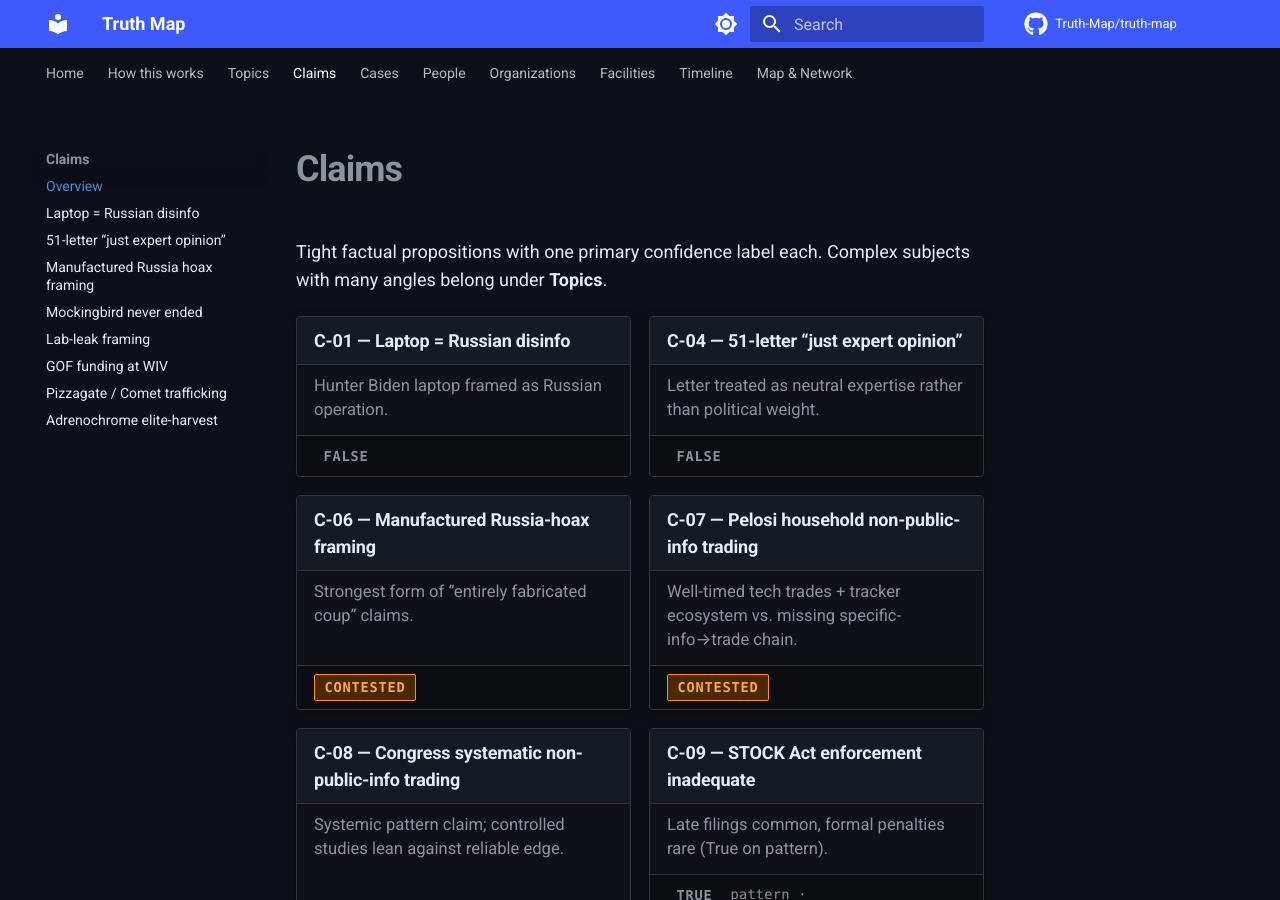
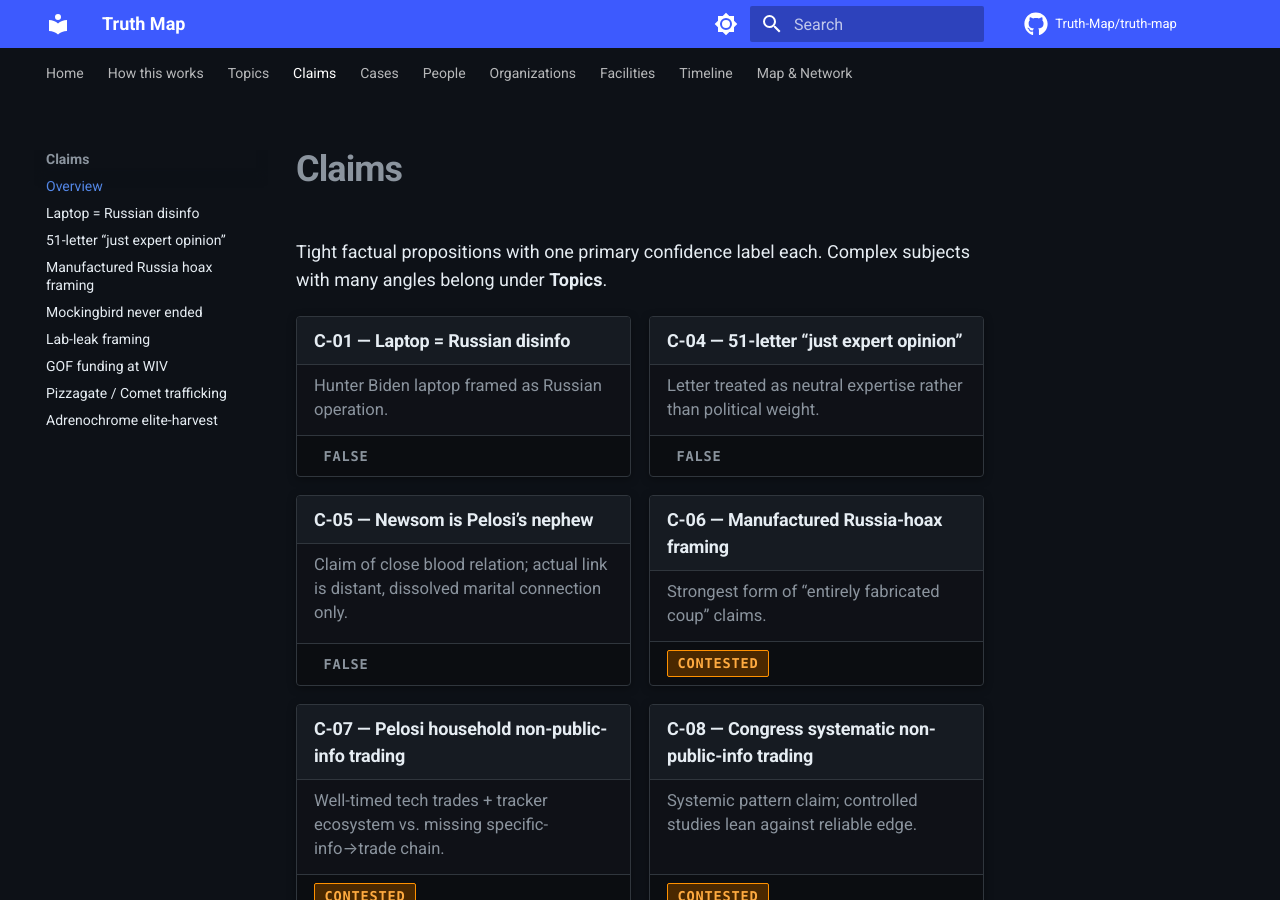
Before and after one commit to BnBCleaners/truth-map, an MkDocs documentation site: the page built from docs/claims/index.md, in a window 1280 px wide and 900 px high. Built offline with MkDocs 1.6.1 and Material for MkDocs 9.7.7, drawn with Linux system fonts in a browser that asks for light colours; comment, search, counter and statistics services are not loaded.

Commit message:
Spine parity batch: C-05 Newsom-Pelosi nephew (False) + Qatar foreign-funding / Education City note; claims & organizations indexes updated

```diff
--- a/docs/claims/index.md
+++ b/docs/claims/index.md
@@ -13,6 +13,12 @@ Tight factual propositions with one primary confidence label each. Complex subje
 <div class="tm-card">
   <h3><a href="C-04-51-letter-expert-opinion/">C-04 — 51-letter “just expert opinion”</a></h3>
   <p>Letter treated as neutral expertise rather than political weight.</p>
+  <div class="meta"><span class="badge badge-false">False</span></div>
+</div>
+
+<div class="tm-card">
+  <h3><a href="C-05-newsom-pelosi-nephew/">C-05 — Newsom is Pelosi’s nephew</a></h3>
+  <p>Claim of close blood relation; actual link is distant, dissolved marital connection only.</p>
   <div class="meta"><span class="badge badge-false">False</span></div>
 </div>
 
```
Also changed, not shown: docs/claims/C-05-newsom-pelosi-nephew.md (added, +26 -0 lines), docs/organizations/index.md (+1 -0 lines), docs/organizations/qatar-funding-overview.md (added, +40 -0 lines).
